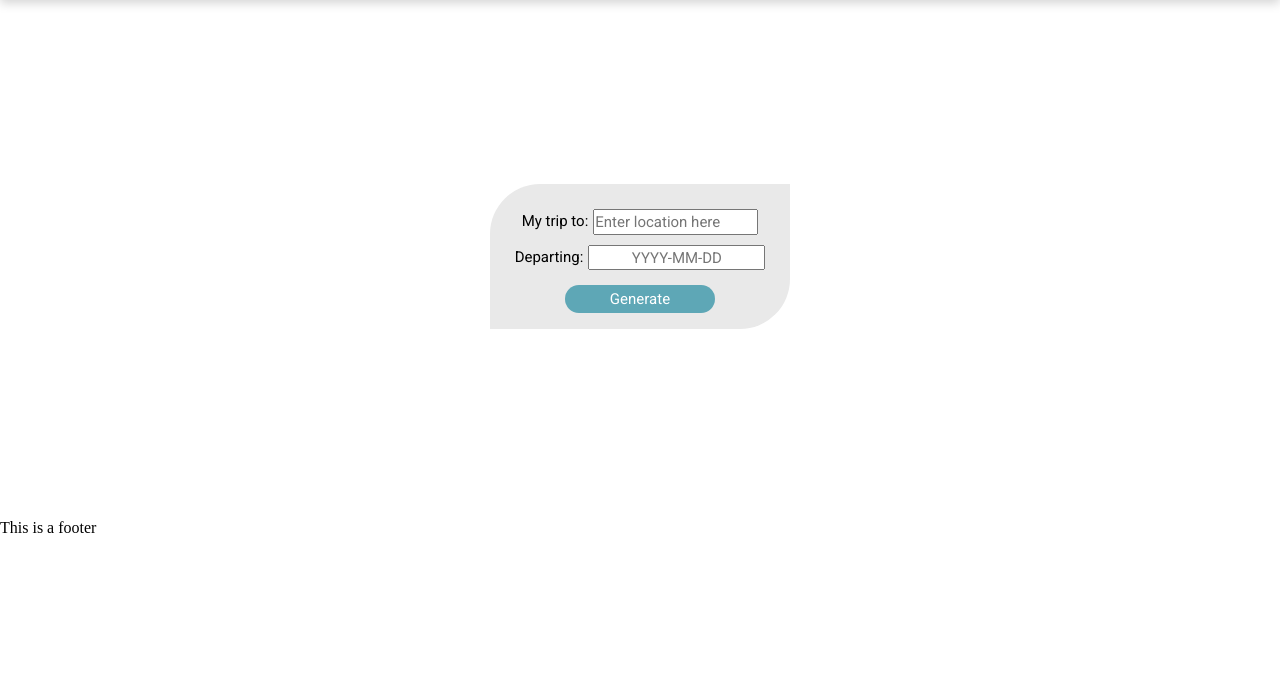
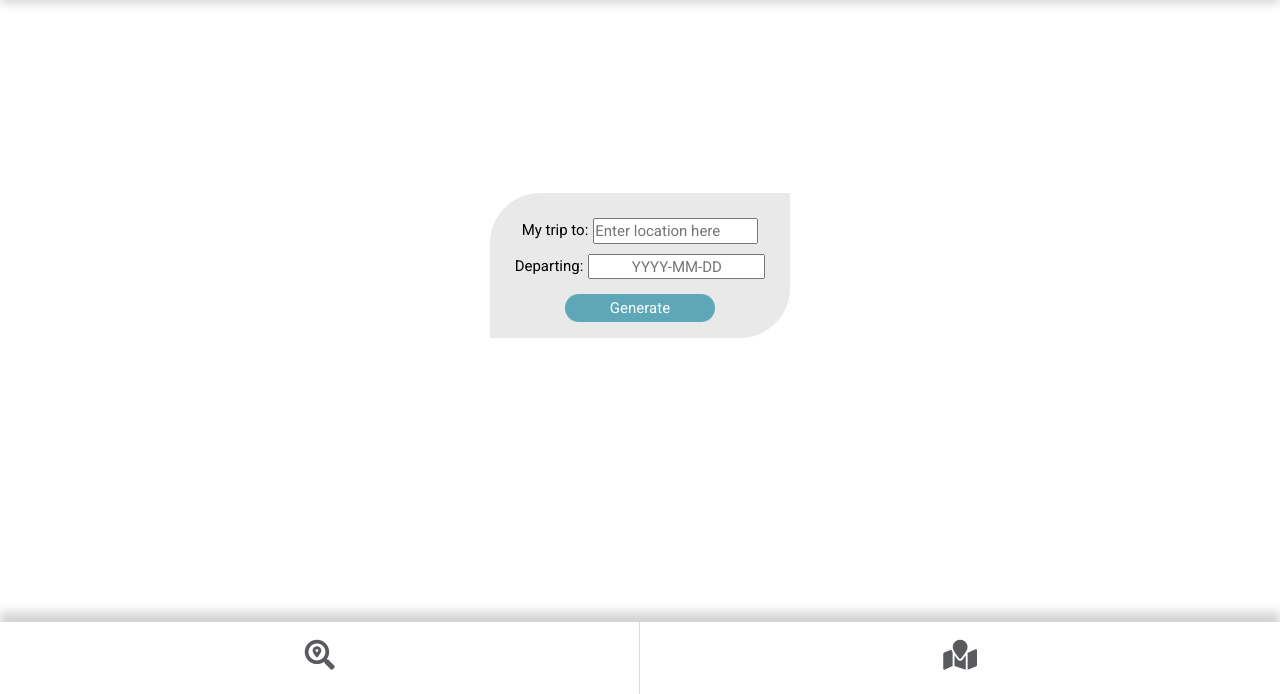
Before and after one commit to pandablue0809/travel-app, a website built with webpack: page src/client/views/index.html in a window 1280 px wide. Shown: the part 106-800 px from the top of the page. Built offline with nearby package versions, Linux system fonts and the light colour scheme; a web font is replaced by a local one.

Commit message:
feat: Set up and style footer buttons

```diff
--- a/src/client/js/app.js
+++ b/src/client/js/app.js
@@ -8,6 +8,7 @@ import { validateForm } from './formValidator'
 import { getHistoricWeather } from './getHistoricWeather'
 import { getPlaceImg } from './getPlaceImg'
 import { displayImg } from './displayImg'
+import { scrollTo } from './footerButtons'
 
 //Primary Object to hold data from GeoNames API
 var primaryData = {};
@@ -86,6 +87,9 @@ const TravelNumberCounter = (counter)=>{
 
 //Wrapping functionalities in a init() function to be executed only after DOM is ready
 function init(){
+
+    // Footer button - Scroll to section on click
+    document.querySelector('.footer-link').addEventListener('click', scrollTo);
 
     //Adding event listener to the 'form' DOM element (in the 'submit' button)
     document.getElementById('generate').addEventListener('click', performAction);
--- /dev/null
+++ b/src/client/js/footerButtons.js
@@ -0,0 +1,15 @@
+function scrollTo(e) {
+    e.preventDefault();
+    const anchor = e.target;
+
+    if(anchor.nodeName != 'A'){
+        return;
+    }
+    let sectionId = anchor.getAttribute('href');
+        let selectedSection = document.querySelector(`${sectionId}`);
+
+    selectedSection.scrollIntoView({behavior: 'smooth', block: 'start', inline: 'nearest'});
+
+}
+
+export { scrollTo }
--- a/src/client/styles/_components.scss
+++ b/src/client/styles/_components.scss
@@ -63,3 +63,14 @@
     font-size: $font-app;
     color: rgba(0, 0, 0, 0.25);
 }
+
+.footer-link {
+    font-size: 30px;
+    border-style: none;
+    background-color: $secondary-color;
+    color: $shade-secondary-color;
+    height: 100%;
+    width: 100%;
+    text-decoration: none;
+    display: block;
+}
--- /dev/null
+++ b/src/client/styles/_footer.scss
@@ -0,0 +1,39 @@
+#app-footer{
+    position: fixed;
+    bottom: 0;
+    width: 100%;
+    height: 9vh;
+    background-color: white;
+    box-shadow: 0 -10px 10px lightgrey;
+}
+
+.footer-nav {
+    width: 100%;
+    height: 100%;
+}
+
+.footer-menu {
+    display: flex;
+    flex-direction: row;
+    height: 100%;
+    width: 100%;
+    justify-content: center;
+    align-items: center;
+    text-align: center;
+    list-style: none;
+}
+
+.footer-btn {
+    width: 100%;
+    height: 100%;
+}
+
+.footer-icon {
+    height: 100%;
+    margin-top: 18px;
+}
+
+.footer-divider {
+    border-right: solid 1px;
+    border-color: $shade-complementary-color;
+}
--- a/src/client/styles/base.scss
+++ b/src/client/styles/base.scss
@@ -10,6 +10,7 @@
 @import './mainSection';
 @import './sectionUserEntries';
 @import './sectionResults';
+@import './footer';
 
 *{
     margin: 0;
--- a/src/client/views/index.html
+++ b/src/client/views/index.html
@@ -41,7 +41,16 @@
 
         </main>
         <footer id="app-footer">
-            <p>This is a footer</p>
+            <nav class="footer-nav">
+                <ul class="footer-menu">
+                    <li class="footer-btn footer-divider">
+                        <a href="#app-main" class="footer-link"><i class="footer-icon fas fa-search-location"></i></a>
+                    </li>
+                    <li class="footer-btn">
+                        <a href="#results" class="footer-link"><i class="footer-icon fas fa-map-marked"></i></a>
+                    </li>
+                </ul>
+            </nav>>
         </footer>
     </body>
 </html>
```
